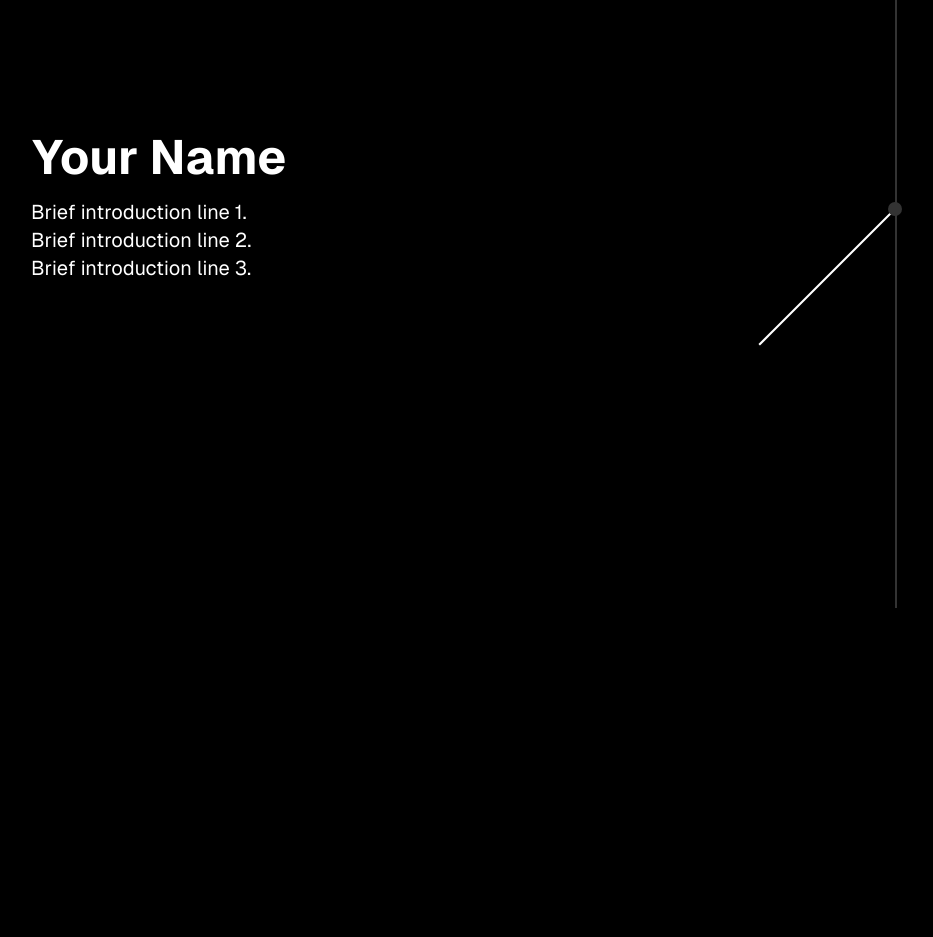
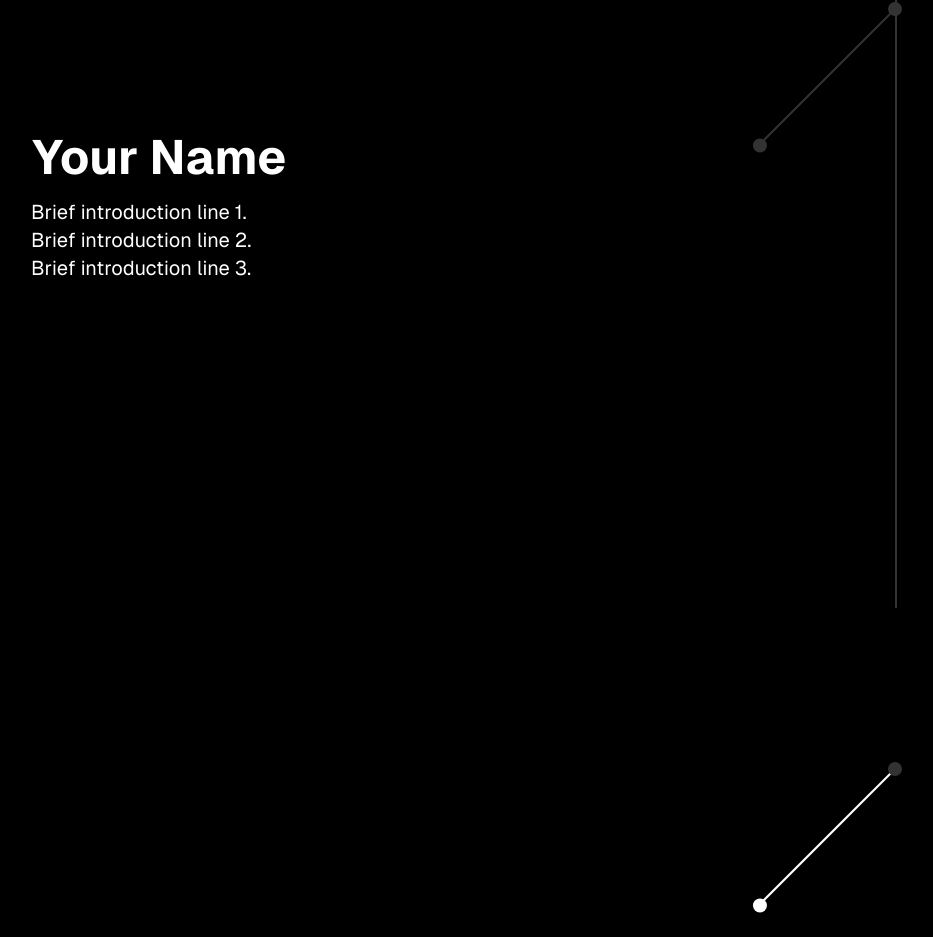
Before and after one commit to RishikSarkar/personal-portfolio-3.0, a Next.js app: page / in a window 1280 px wide. Shown: the part 192-1129 px from the top of the page, without its empty margins (1-934 px from the left). Built offline with nearby package versions, Linux system fonts and the light colour scheme.

Commit message:
added pulsating effects to line nodes + fixed formatting

```diff
--- a/src/app/globals.css
+++ b/src/app/globals.css
@@ -99,7 +99,7 @@ html {
 
 .diagonal-line {
   position: absolute;
-  top: 50%;
+  top: 25%; /* Changed from 50% to 25% to shift it higher */
   left: calc(var(--line-position) - 15%);
   width: 15%;
   height: 2px;
@@ -136,6 +136,94 @@ html {
   background-color: white;
 }
 
+/* Add this new style for the left node */
+.diagonal-line-node-left {
+  position: absolute;
+  left: 0;
+  bottom: 0;
+  transform: translate(-50%, 50%);
+  width: 14px;
+  height: 14px;
+  background-color: #333333;
+  border-radius: 50%;
+}
+
+.diagonal-line-node-left.filled {
+  background-color: white;
+}
+
+/* Modify the existing .diagonal-line-node class to specify it's for the right node */
+.diagonal-line-node-right {
+  position: absolute;
+  right: 0;
+  top: 50%;
+  transform: translate(50%, -50%);
+  width: 14px;
+  height: 14px;
+  background-color: #333333;
+  border-radius: 50%;
+}
+
+.diagonal-line-node-right.filled {
+  background-color: white;
+}
+
+.diagonal-line-node-left,
+.diagonal-line-node-right {
+  position: absolute;
+  width: 14px;
+  height: 14px;
+  background-color: #333333;
+  border-radius: 50%;
+  transition: background-color 0.3s ease-out;
+}
+
+.diagonal-line-node-left {
+  left: 0;
+  bottom: 0;
+  transform: translate(-50%, 50%);
+}
+
+.diagonal-line-node-right {
+  right: 0;
+  top: 50%;
+  transform: translate(50%, -50%);
+}
+
+.diagonal-line-node-left.filled,
+.diagonal-line-node-right.filled {
+  background-color: white;
+}
+
+.diagonal-line-node-left.filled::after,
+.diagonal-line-node-right.filled::after {
+  content: '';
+  position: absolute;
+  top: 50%;
+  left: 50%;
+  width: 100%;
+  height: 100%;
+  border-radius: 50%;
+  background-color: rgba(255, 255, 255, 0.7);
+  transform: translate(-50%, -50%) scale(1);
+  animation: pulse 1.5s infinite; /* Reduced from 2s to 1.5s for faster animation */
+}
+
+@keyframes pulse {
+  0% {
+    transform: translate(-50%, -50%) scale(1);
+    opacity: 0.7;
+  }
+  70% {
+    transform: translate(-50%, -50%) scale(2.5);
+    opacity: 0;
+  }
+  100% {
+    transform: translate(-50%, -50%) scale(1);
+    opacity: 0;
+  }
+}
+
 @layer utilities {
   .text-balance {
     text-wrap: balance;
--- a/src/app/page.tsx
+++ b/src/app/page.tsx
@@ -39,8 +39,9 @@ export default function Home() {
             Brief introduction line 3.
           </p>
         </div>
-        <div className="diagonal-line">
-          <div className="diagonal-line-node"></div>
+        <div className="diagonal-line" style={{top: '25%'}}>
+          <div className="diagonal-line-node-right"></div>
+          <div className="diagonal-line-node-left"></div>
         </div>
       </section>
 
@@ -52,31 +53,33 @@ export default function Home() {
             Sed do eiusmod tempor incididunt ut labore et dolore magna aliqua.
           </p>
         </div>
-        <div className="diagonal-line">
-          <div className="diagonal-line-node"></div>
+        <div className="diagonal-line" style={{top: '20%'}}>
+          <div className="diagonal-line-node-right"></div>
+          <div className="diagonal-line-node-left"></div>
         </div>
       </section>
 
       <section ref={el => { sectionRefs.current[2] = el }} className="section h-screen flex flex-col justify-center items-start pl-[15%] pr-8">
         <h2 className="text-3xl mb-4">Connect With Me</h2>
         <ScrollingLinks />
-        <div className="diagonal-line">
-          <div className="diagonal-line-node"></div>
+        <div className="diagonal-line" style={{top: '15%'}}>
+          <div className="diagonal-line-node-right"></div>
+          <div className="diagonal-line-node-left"></div>
         </div>
       </section>
 
       <section ref={el => { sectionRefs.current[3] = el }} className="section h-screen flex flex-col justify-center items-start pl-[15%] pr-8">
         <h2 className="text-3xl mb-4">Resume</h2>
-        <a href="/resume.pdf" className="text-xl hover:underline">View My Resume</a>
-        <div className="diagonal-line">
-          <div className="diagonal-line-node"></div>
+        <p className="text-xl">Resume information or a brief summary can go here.</p>
+        <div className="diagonal-line" style={{top: '10%'}}>
+          <div className="diagonal-line-node-right"></div>
+          <div className="diagonal-line-node-left"></div>
         </div>
       </section>
 
       <section ref={el => { sectionRefs.current[4] = el }} className="section h-screen flex flex-col justify-center items-start pl-[15%] pr-8">
         <h2 className="text-3xl mb-4">Projects</h2>
         <p className="text-xl">Neural network brain visualization coming soon...</p>
-        {/* Remove the diagonal-line div from this section */}
       </section>
     </div>
   );
--- a/src/components/VerticalLine.tsx
+++ b/src/components/VerticalLine.tsx
@@ -16,10 +16,10 @@ const VerticalLine: React.FC = () => {
     const diagonalLines = document.querySelectorAll('.diagonal-line');
     diagonalLines.forEach((line) => {
       (line as HTMLElement).style.setProperty('--fill-percentage', '0%');
-      const node = line.querySelector('.diagonal-line-node') as HTMLElement;
-      if (node) {
-        node.classList.remove('filled');
-      }
+      const rightNode = line.querySelector('.diagonal-line-node-right') as HTMLElement;
+      const leftNode = line.querySelector('.diagonal-line-node-left') as HTMLElement;
+      if (rightNode) rightNode.classList.remove('filled');
+      if (leftNode) leftNode.classList.remove('filled');
     });
 
     diagonalLinesFilledRef.current = [];
@@ -61,7 +61,10 @@ const VerticalLine: React.FC = () => {
         const lineCenter = (lineTop + lineBottom) / 2;
 
         let lineFillPercentage;
-        if (lineBottom <= viewportCenter) {
+        if (index === 0) {
+          // Special handling for the first diagonal line
+          lineFillPercentage = Math.max(0, Math.min(100, (centerLineWhiteY - lineTop) / (lineBottom - lineTop) * 100));
+        } else if (lineBottom <= viewportCenter) {
           lineFillPercentage = 100;
         } else if (lineTop >= viewportCenter) {
           lineFillPercentage = 0;
@@ -72,28 +75,32 @@ const VerticalLine: React.FC = () => {
         if (lineFillPercentage === 100) {
           diagonalLinesFilledRef.current[index] = true;
         } else if (diagonalLinesFilledRef.current[index]) {
-          if (index < 2) {
-            if (centerLineWhiteY < lineBottom) {
-              diagonalLinesFilledRef.current[index] = false;
-              lineFillPercentage = Math.max(0, (centerLineWhiteY - lineTop) / (lineBottom - lineTop) * 100);
-            }
-          } else {
-            if (centerLineWhiteY > lineBottom) {
-              diagonalLinesFilledRef.current[index] = false;
-            }
+          if (centerLineWhiteY < lineBottom) {
+            diagonalLinesFilledRef.current[index] = false;
+            lineFillPercentage = Math.max(0, (centerLineWhiteY - lineTop) / (lineBottom - lineTop) * 100);
           }
         }
 
         const finalFillPercentage = diagonalLinesFilledRef.current[index] ? 100 : lineFillPercentage;
         (line as HTMLElement).style.setProperty('--fill-percentage', `${finalFillPercentage}%`);
 
-        // Handle the node color change
-        const node = line.querySelector('.diagonal-line-node') as HTMLElement;
-        if (node) {
+        // Handle the node color changes and pulsating effect
+        const rightNode = line.querySelector('.diagonal-line-node-right') as HTMLElement;
+        const leftNode = line.querySelector('.diagonal-line-node-left') as HTMLElement;
+
+        if (rightNode) {
           if (centerLineWhiteY >= lineCenter) {
-            node.classList.add('filled');
+            rightNode.classList.add('filled');
           } else {
-            node.classList.remove('filled');
+            rightNode.classList.remove('filled');
+          }
+        }
+
+        if (leftNode) {
+          if (finalFillPercentage === 100) {
+            leftNode.classList.add('filled');
+          } else {
+            leftNode.classList.remove('filled');
           }
         }
       });
```
